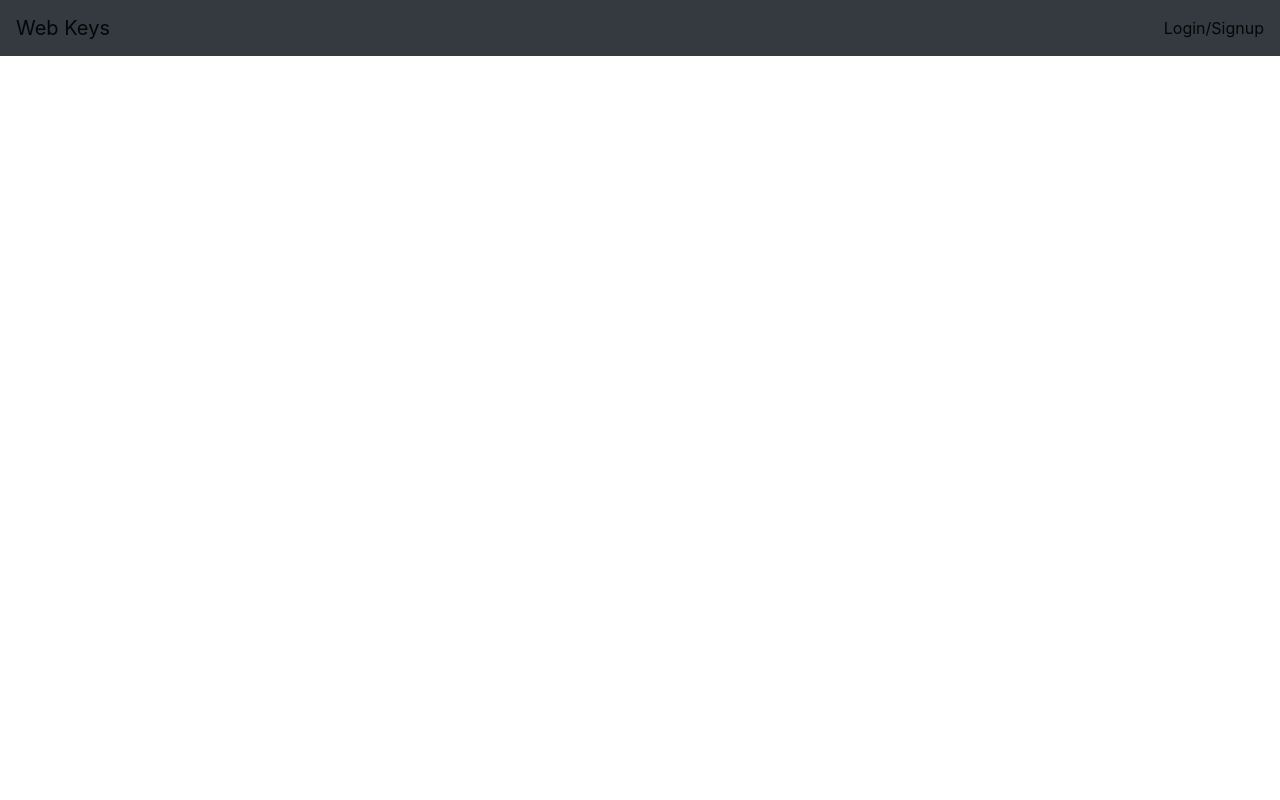
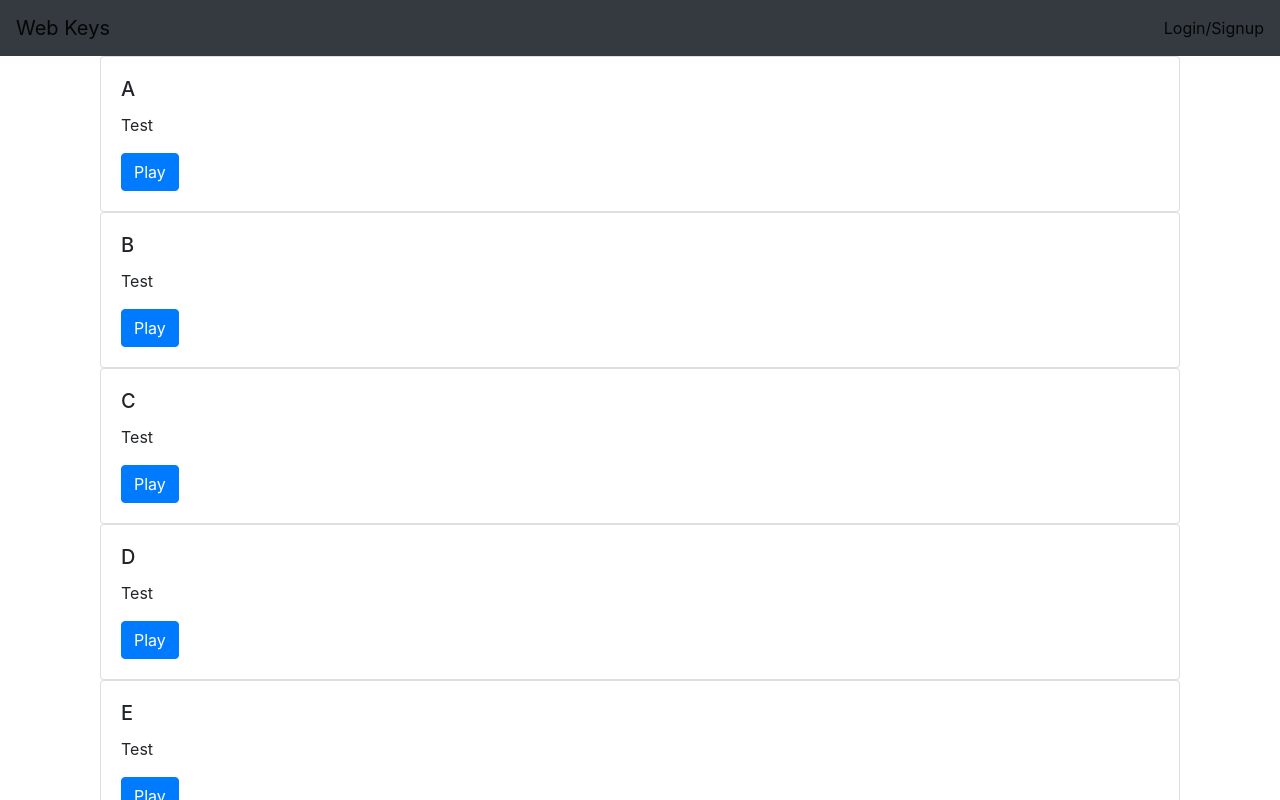
Before and after one commit to CoreyJamesLynch/FrontendWebKeys, a React (Create React App) app: page / in a window 1280 px wide. Shown: the top 800 px of the page. Built offline with nearby package versions, Linux system fonts and the light colour scheme.

Commit message:
Display sample data throughout app to prepare for stylings.

```diff
--- a/src/Components/MainPageComponents/MainPage.js
+++ b/src/Components/MainPageComponents/MainPage.js
@@ -1,10 +1,11 @@
 import React from 'react';
 
-import Sounds from './TestSounds'
+import Sounds from './TestSounds';
 import SoundCard from './SoundCard';
+import Container from 'react-bootstrap/esm/Container';
 
-const MainPage = () => <></>;
-// Make API call here and set equal to sounds
-// const soundCards = sounds.map((sound) => <SoundCard key={sound.id} sound={sound} />);
-// return { soundCards };
+const MainPage = () => {
+  const soundCards = Sounds.map((sound) => <SoundCard key={sound.id} sound={sound} />);
+  return <Container>{soundCards}</Container>;
+};
 export default MainPage;
--- a/src/Components/MainPageComponents/TestSounds.js
+++ b/src/Components/MainPageComponents/TestSounds.js
@@ -1,32 +1,32 @@
 import React from 'react';
 
 const Sounds = [
-  { name: 'Test', Source: 'testsounds.com/test_siren', Letter: 'A' },
-  { name: 'Test', Source: 'testsounds.com/test_siren', Letter: 'B' },
-  { name: 'Test', Source: 'testsounds.com/test_siren', Letter: 'C' },
-  { name: 'Test', Source: 'testsounds.com/test_siren', Letter: 'D' },
-  { name: 'Test', Source: 'testsounds.com/test_siren', Letter: 'E' },
-  { name: 'Test', Source: 'testsounds.com/test_siren', Letter: 'F' },
-  { name: 'Test', Source: 'testsounds.com/test_siren', Letter: 'G' },
-  { name: 'Test', Source: 'testsounds.com/test_siren', Letter: 'H' },
-  { name: 'Test', Source: 'testsounds.com/test_siren', Letter: 'I' },
-  { name: 'Test', Source: 'testsounds.com/test_siren', Letter: 'J' },
-  { name: 'Test', Source: 'testsounds.com/test_siren', Letter: 'K' },
-  { name: 'Test', Source: 'testsounds.com/test_siren', Letter: 'L' },
-  { name: 'Test', Source: 'testsounds.com/test_siren', Letter: 'M' },
-  { name: 'Test', Source: 'testsounds.com/test_siren', Letter: 'N' },
-  { name: 'Test', Source: 'testsounds.com/test_siren', Letter: 'O' },
-  { name: 'Test', Source: 'testsounds.com/test_siren', Letter: 'P' },
-  { name: 'Test', Source: 'testsounds.com/test_siren', Letter: 'Q' },
-  { name: 'Test', Source: 'testsounds.com/test_siren', Letter: 'R' },
-  { name: 'Test', Source: 'testsounds.com/test_siren', Letter: 'S' },
-  { name: 'Test', Source: 'testsounds.com/test_siren', Letter: 'T' },
-  { name: 'Test', Source: 'testsounds.com/test_siren', Letter: 'U' },
-  { name: 'Test', Source: 'testsounds.com/test_siren', Letter: 'V' },
-  { name: 'Test', Source: 'testsounds.com/test_siren', Letter: 'W' },
-  { name: 'Test', Source: 'testsounds.com/test_siren', Letter: 'X' },
-  { name: 'Test', Source: 'testsounds.com/test_siren', Letter: 'Y' },
-  { name: 'Test', Source: 'testsounds.com/test_siren', Letter: 'Z' },
+  { name: 'Test', source: 'testsounds.com/test_siren', letter: 'A' },
+  { name: 'Test', source: 'testsounds.com/test_siren', letter: 'B' },
+  { name: 'Test', source: 'testsounds.com/test_siren', letter: 'C' },
+  { name: 'Test', source: 'testsounds.com/test_siren', letter: 'D' },
+  { name: 'Test', source: 'testsounds.com/test_siren', letter: 'E' },
+  { name: 'Test', source: 'testsounds.com/test_siren', letter: 'F' },
+  { name: 'Test', source: 'testsounds.com/test_siren', letter: 'G' },
+  { name: 'Test', source: 'testsounds.com/test_siren', letter: 'H' },
+  { name: 'Test', source: 'testsounds.com/test_siren', letter: 'I' },
+  { name: 'Test', source: 'testsounds.com/test_siren', letter: 'J' },
+  { name: 'Test', source: 'testsounds.com/test_siren', letter: 'K' },
+  { name: 'Test', source: 'testsounds.com/test_siren', letter: 'L' },
+  { name: 'Test', source: 'testsounds.com/test_siren', letter: 'M' },
+  { name: 'Test', source: 'testsounds.com/test_siren', letter: 'N' },
+  { name: 'Test', source: 'testsounds.com/test_siren', letter: 'O' },
+  { name: 'Test', source: 'testsounds.com/test_siren', letter: 'P' },
+  { name: 'Test', source: 'testsounds.com/test_siren', letter: 'Q' },
+  { name: 'Test', source: 'testsounds.com/test_siren', letter: 'R' },
+  { name: 'Test', source: 'testsounds.com/test_siren', letter: 'S' },
+  { name: 'Test', source: 'testsounds.com/test_siren', letter: 'T' },
+  { name: 'Test', source: 'testsounds.com/test_siren', letter: 'U' },
+  { name: 'Test', source: 'testsounds.com/test_siren', letter: 'V' },
+  { name: 'Test', source: 'testsounds.com/test_siren', letter: 'W' },
+  { name: 'Test', source: 'testsounds.com/test_siren', letter: 'X' },
+  { name: 'Test', source: 'testsounds.com/test_siren', letter: 'Y' },
+  { name: 'Test', source: 'testsounds.com/test_siren', letter: 'Z' },
 ];
 
 export default Sounds;
```
